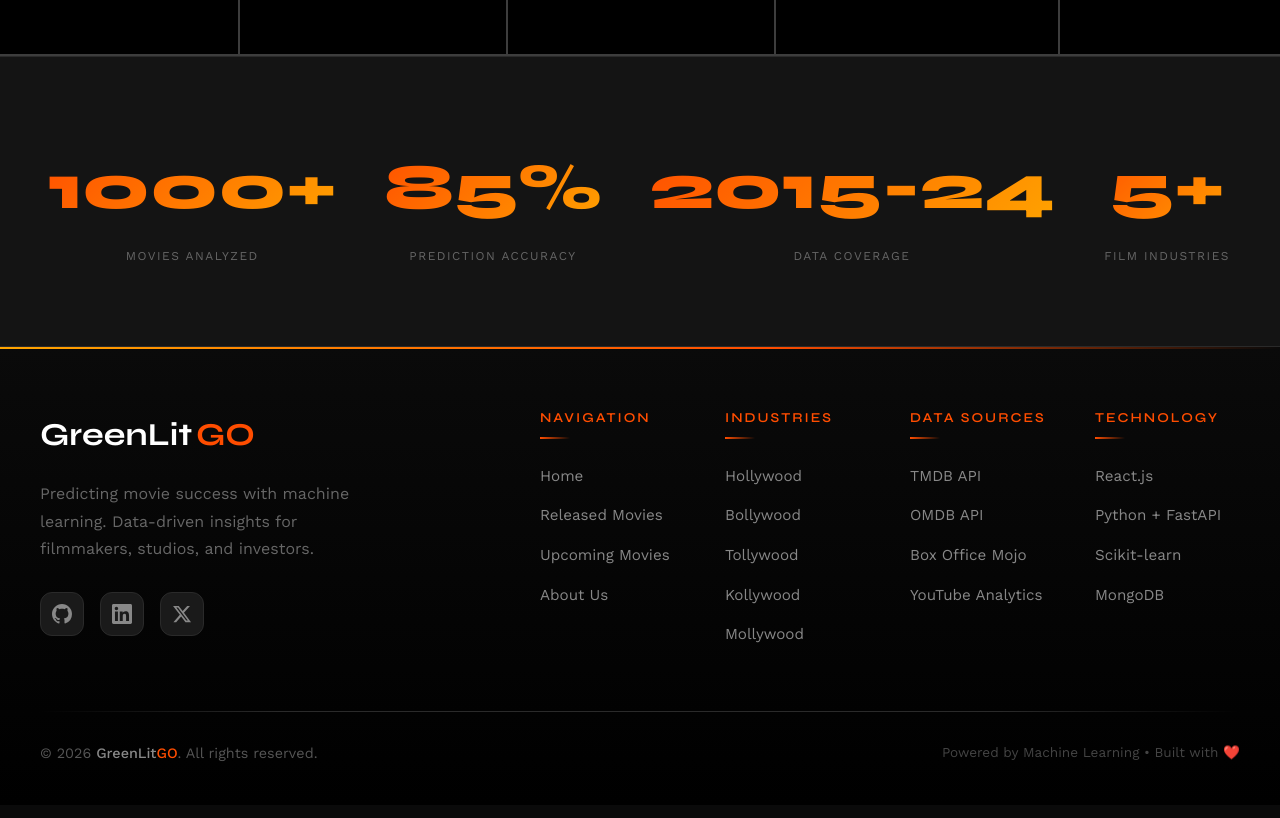
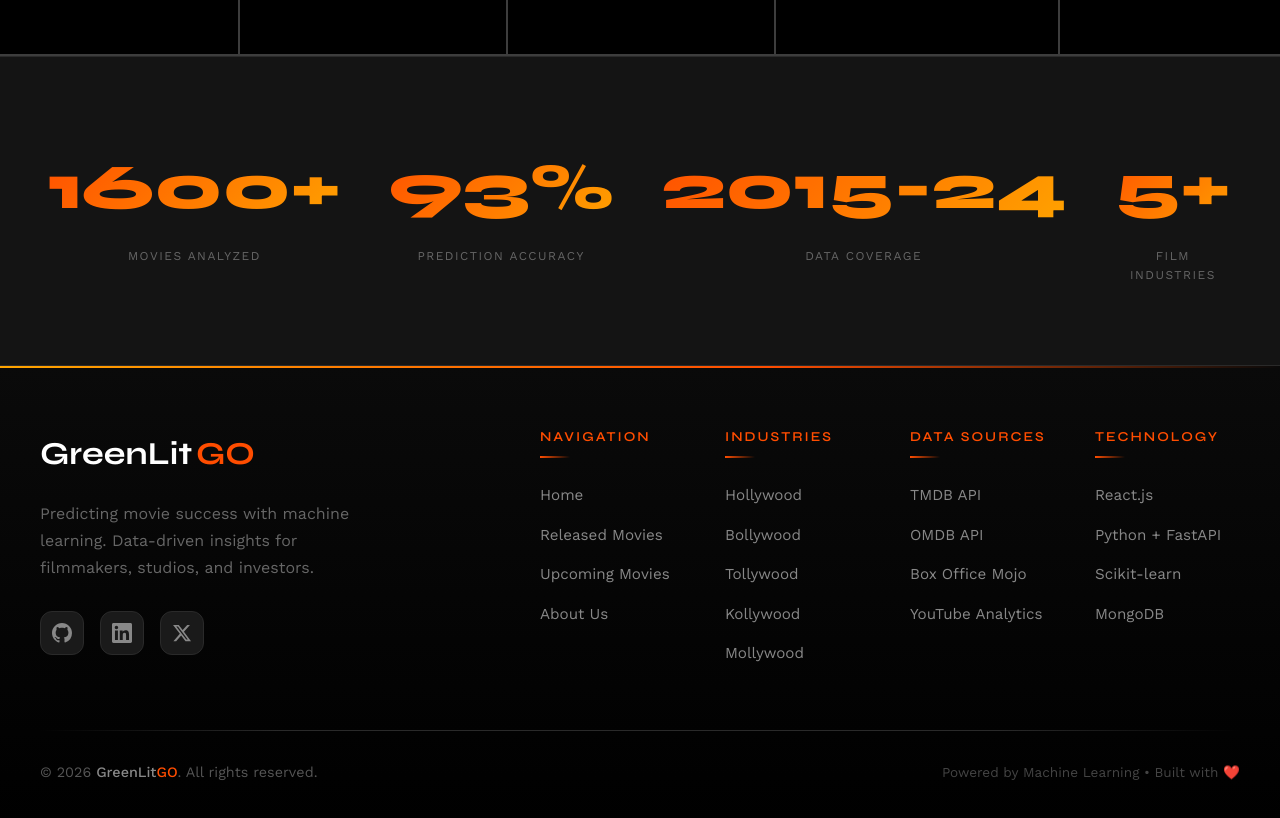
Before and after one commit to RushitT713/GreenLit-Go, a React (Vite) app in the folder client/: page / in a window 1280 px wide. Shown: the part 1980-2798 px from the top of the page. Built offline with nearby package versions, Linux system fonts and the light colour scheme; no server answers; a web font is replaced by a local one.

Commit message:
Update Home page stats: 1600 movies, 93% accuracy

```diff
--- a/client/src/pages/Home.jsx
+++ b/client/src/pages/Home.jsx
@@ -35,8 +35,8 @@ const Home = () => {
     const statsRef = useRef(null);
 
     // Counter values
-    const moviesCount = useCountUp(1000, 2000, statsVisible);
-    const accuracyCount = useCountUp(85, 2000, statsVisible);
+    const moviesCount = useCountUp(1600, 2000, statsVisible);
+    const accuracyCount = useCountUp(93, 2000, statsVisible);
     const industriesCount = useCountUp(5, 1500, statsVisible);
 
     // Capabilities data
```
